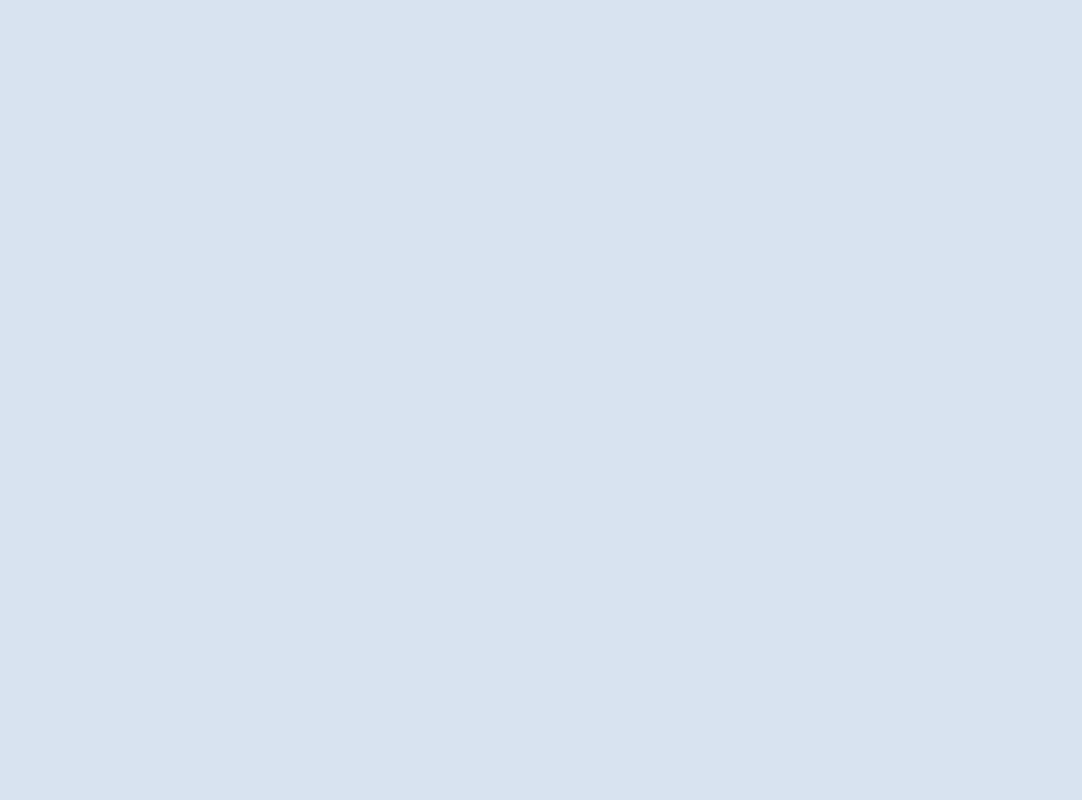
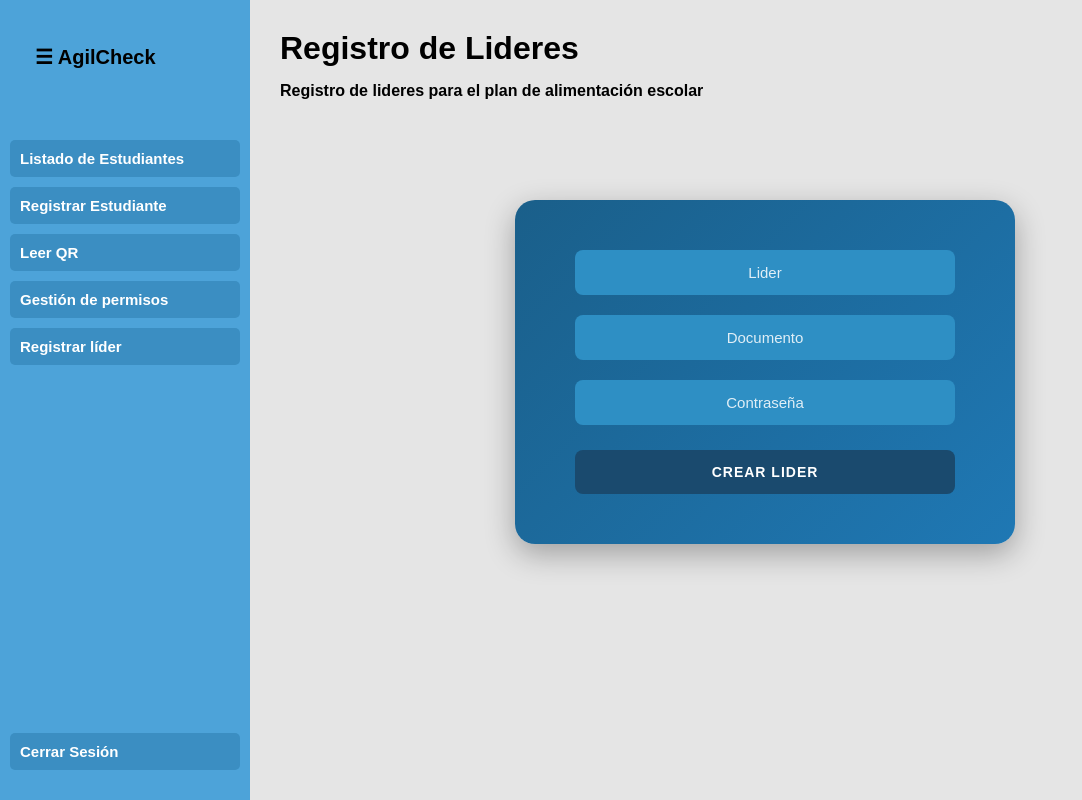
Before and after one commit to Petrikov616/ALFA, a React (Vite) app: page /admin/lider in a window 1280 px wide. Before the commit this address had no page. Shown: the whole page, without its empty margins (0-1082 px from the left). Built offline with nearby package versions, Linux system fonts and the light colour scheme.

Commit message:
Se modifico el AppRouter.jsx y se crearon dos nuevos archivos para registrar el lider en la pagina

```diff
--- /dev/null
+++ b/src/pages/RegistrarLider.css
@@ -0,0 +1,69 @@
+.container-lider {
+    margin: 50px auto;
+    display: flex;
+    background: linear-gradient(135deg, #1a5f8a, #1f78b4);
+    padding: 50px 60px;
+    border-radius: 20px;
+    width: 500px;
+    margin-top: 100px;
+    flex-direction: column;
+    box-shadow: 0 10px 30px rgba(0, 0, 0, 0.3);
+}
+
+.form-lider {
+    display: flex;
+    flex-direction: column;
+    gap: 20px;
+}
+
+.input-lider {
+    display: flex;
+    flex-direction: column;
+    gap: 5px;
+}
+
+.input-lider label {
+    display: none;
+}
+
+.input-lider input {
+    background-color: #2e8fc4;
+    border: none;
+    border-radius: 8px;
+    padding: 14px 20px;
+    color: white;
+    font-size: 15px;
+    font-weight: 500;
+    text-align: center;
+    outline: none;
+    width: 100%;
+    box-sizing: border-box;
+}
+
+.input-lider input::placeholder {
+    color: rgba(255, 255, 255, 0.85);
+    font-weight: 500;
+}
+
+.input-lider input:focus {
+    background-color: #3a9fd4;
+}
+
+.lider-btn {
+    background-color: #1a4a6e;
+    color: white;
+    border: none;
+    border-radius: 8px;
+    padding: 14px;
+    font-size: 14px;
+    font-weight: 700;
+    letter-spacing: 1px;
+    text-transform: uppercase;
+    cursor: pointer;
+    margin-top: 5px;
+    width: 100%;
+}
+
+.lider-btn:hover {
+    background-color: #15395a;
+}
--- /dev/null
+++ b/src/pages/RegistrarLider.jsx
@@ -0,0 +1,86 @@
+import { useState } from "react";
+import "./RegistrarLider.css";
+import { Link } from "react-router-dom";
+
+const RegistrarLider = () => {
+    const [menuOpen, setMenuOpen] = useState(true)
+
+    const toggleMenu = () => {
+        setMenuOpen(!menuOpen)
+    };
+
+    return (
+        <div className="admin-layout">
+
+            <aside className={`sidebar ${menuOpen ? "open" : "closed"}`}>
+                <div className="sidebar-content">
+
+                    <h2 onClick={toggleMenu} className="logo">
+                        ☰ <span>AgilCheck</span>
+                    </h2>
+
+                    <nav className="menu">
+
+                        <Link to="/admin/listado" className="menu-link">
+                            <span>Listado de Estudiantes</span>
+                        </Link>
+
+                        <Link to="/admin/registrar" className="menu-link">
+                            <span>Registrar Estudiante</span>
+                        </Link>
+
+                        <Link to="/admin/leerqr" className="menu-link">
+                            <span>Leer QR</span>
+                        </Link>
+
+                        <Link to="/admin/permisos" className="menu-link">
+                            <span>Gestión de permisos</span>
+                        </Link>
+
+                        <Link to="/admin/lider" className="menu-link">
+                            <span>Registrar líder</span>
+                        </Link>
+                    </nav>
+
+                    <div className="logout">
+                        <button><span>Cerrar Sesión</span></button>
+                    </div>
+
+                </div>
+            </aside>
+
+            {/* CONTENIDO */}
+            <main className={`main-content ${menuOpen ? "expanded" : "collapsed"}`}>
+                <h1>Registro de Lideres</h1>
+
+                <p className="subtitle">
+                    Registro de lideres para el plan de alimentación escolar
+                </p>
+
+                <div className="container-lider">
+                    <div className="form-lider">
+
+                        <div className="input-lider">
+                            <label htmlFor="lider">Lider</label>
+                            <input type="text" placeholder="Lider" id="lider" />
+                        </div>
+
+                        <div className="input-lider">
+                            <label htmlFor="documento">Documento</label>
+                            <input type="text" placeholder="Documento" id="documento" />
+                        </div>
+
+                        <div className="input-lider">
+                            <label htmlFor="contraseña">Contraseña</label>
+                            <input type="password" placeholder="Contraseña" id="contraseña" />
+                        </div>
+
+                        <button type="submit" className="lider-btn">Crear lider</button>
+                    </div>
+                </div>
+            </main>
+        </div>
+    )
+}
+
+export default RegistrarLider
--- a/src/router/AppRouter.jsx
+++ b/src/router/AppRouter.jsx
@@ -7,6 +7,7 @@ import RegistrarAdmin from '../pages/RegistrarAdmin'
 import ListadoAdmin from '../pages/ListadoAdmin'
 import LeerQRAdmin from '../pages/LeerQRAdmin'
 import PermisosAdmin from '../pages/PermisosAdmin'
+import RegistrarLider from '../pages/RegistrarLider'
 
 function AppRouter() {
     return (
@@ -20,6 +21,7 @@ function AppRouter() {
             <Route path="/admin/registrar" element={<RegistrarAdmin />} />
             <Route path='/admin/leerqr' element={<LeerQRAdmin />} />
             <Route path='/admin/permisos' element={<PermisosAdmin />} />
+            <Route path='/admin/lider' element={<RegistrarLider />} />
         </Routes>
     );
 }
```
